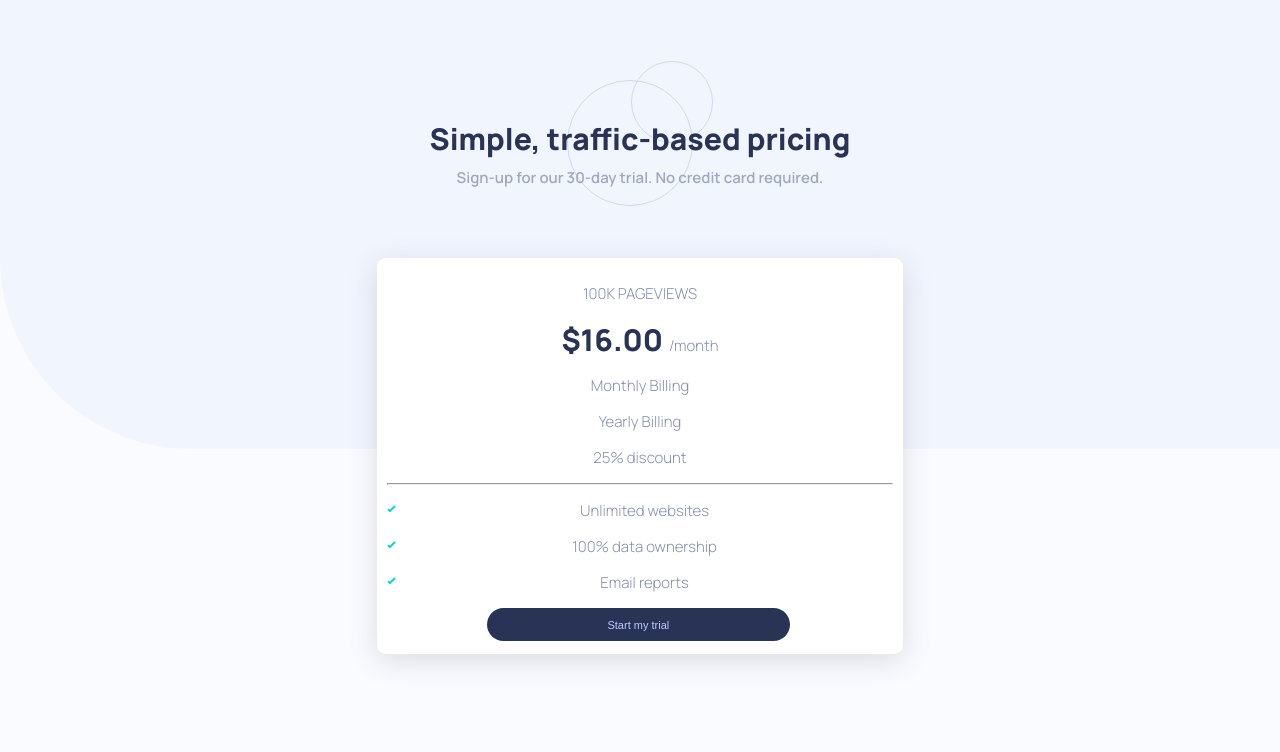
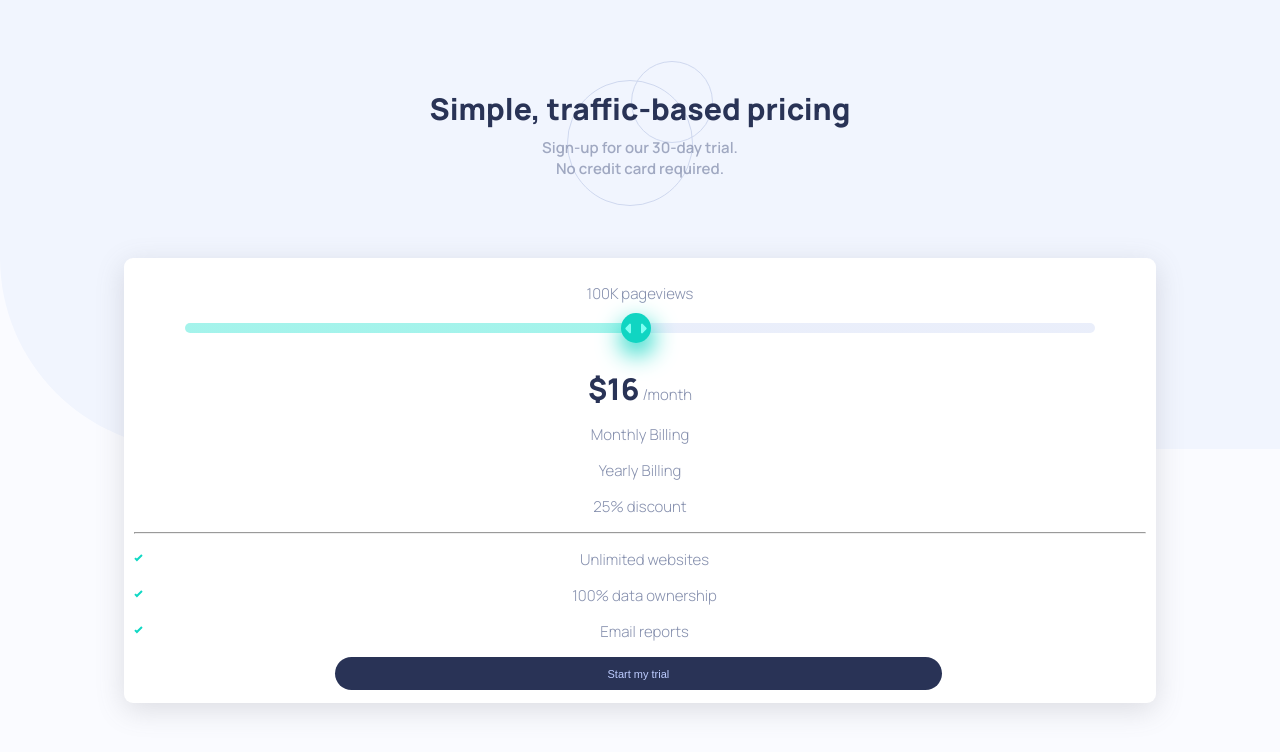
Before and after one commit to prestonfoshee/Interactive-Pricing, a plain HTML site: page index.html in a window 1280 px wide. Drawn offline with Linux system fonts and the light colour scheme.

Commit message:
added JS for slider functionality

```diff
--- a/index.html
+++ b/index.html
@@ -14,13 +14,17 @@
 <body>
   <div class="header">
     <h1 class="header-child">Simple, traffic-based pricing</h1>
-    <p class="header-child">Sign-up for our 30-day trial. No credit card required.</p>
+    <p class="header-child">Sign-up for our 30-day trial.</p>
+    <p class="header-child">No credit card required.</p>
     <!-- <img id="circles" src="images/pattern-circles.svg" /> -->
   </div>
 
   <div class="main-container">
-    <p id="pageviews"><span>100K </span>pageviews</p>
-    <p><span id="dollar-amount">$16.00 </span>/month</p>
+    <p><span id="value">100K</span> pageviews</p>
+    <div class="range-container">
+      <input id="range" class="range-slider" type="range" min="1" max="100" value="50" />
+    </div>
+    <p><span id="dollar-amount">$16</span> /month</p>
     <p>Monthly Billing</p>
     <p>Yearly Billing </p>
     <p>25% discount</p>
@@ -42,5 +46,6 @@
     Coded by <a href="#">Preston Foshee</a>.
   </div> -->
 </body>
+<script src="./js/slider.js"></script>
 
 </html>
--- /dev/null
+++ b/js/slider.js
@@ -0,0 +1,28 @@
+const slider = document.getElementById("range");
+const pageviews = document.getElementById("value");
+const dollars = document.getElementById("dollar-amount");
+
+slider.oninput = function () {
+    if (slider.value == 50) {
+        pageviews.innerHTML = "100K";
+        dollars.innerHTML = "$16"
+    } else if (slider.value == 1) {
+        pageviews.innerHTML = "10K";
+        dollars.innerHTML = "$8"
+    } else if (slider.value == 25) {
+        pageviews.innerHTML = "50K";
+        dollars.innerHTML = "$12"
+    } else if (slider.value == 75) {
+        pageviews.innerHTML = "500K";
+        dollars.innerHTML = "$24"
+    } else if (slider.value == 100) {
+        pageviews.innerHTML = "1M";
+        dollars.innerHTML = "$36";
+    }
+};
+
+slider.addEventListener("mousemove", function () {
+    const x = this.value;
+    const color = 'linear-gradient(90deg, hsl(174, 77%, 80%)' + x + '%, hsl(224, 65%, 95%)' + x + '%)';
+    slider.style.background = color;
+});
--- a/styles/styles.css
+++ b/styles/styles.css
@@ -17,14 +17,14 @@ body {
 }
 
 .header h1 {
-    margin-top: 60px;
+    margin-top: 30px;
     text-align: center;
     font-family: Manrope;
     font-weight: 800;
     font-size: 30px;
     color: hsl(227, 35%, 25%);
     margin-bottom: -7px;
-
+    white-space: nowrap;
 }
 
 .header p {
@@ -36,9 +36,13 @@ body {
     opacity: 75%;
 }
 
+.header-child {
+    margin-bottom: -15px;
+}
+
 .main-container {
     margin: auto;
-    width: 40%;
+    width: 80%;
     border-radius: 9px;
     padding: 10px;
     background-color: hsl(0, 0%, 100%);
@@ -53,6 +57,46 @@ body {
     color: hsl(225, 20%, 60%);
 }
 
+.range-container {
+    text-align: center;
+    margin: auto;
+}
+
+.range-slider {
+    -webkit-appearance: none;
+    -webkit-transition: 0.2s;
+    transition: opacity 0.2s;
+    background: linear-gradient(90deg, hsl(174, 77%, 80%) 50%, hsl(224, 65%, 95%) 50%);
+    width: 90%;
+    border-radius: 5px;
+    height: 10px;
+    outline: none;
+    margin-bottom: 20px;
+}
+
+.range-slider::-webkit-slider-thumb {
+    -webkit-appearance: none;
+    appearance: none;
+    border: 0;
+    width: 30px;
+    height: 30px;
+    border-radius: 50%;
+    cursor: pointer;
+    background-image: url('../images/icon-slider.svg');
+    background-repeat: no-repeat;
+    background-position: center;
+    background-color: hsl(174, 86%, 45%);
+    box-shadow: 1px 10px 25px 1px hsl(174, 86%, 45%);
+}
+
+.range-slider::-moz-range-thumb {
+    width: 30px;
+    height: 30px;
+    border-radius: 100%;
+    cursor: pointer;
+    background-image: url('../images/icon-slider.svg');
+}
+
 .main-container-bottom {
     position: relative;
 }
@@ -60,10 +104,6 @@ body {
 .icon-check {
     margin-top: 5px;
     float: left;
-}
-
-#pageviews {
-    text-transform: uppercase;
 }
 
 #button-container {
@@ -90,3 +130,11 @@ body {
     background-color: hsl(227, 35%, 25%);
     border: none;
 }
+
+#start-trial-button:focus {
+    outline: 0;
+}
+
+#range {
+
+}
```
Also changed, not shown: 1 other file.
